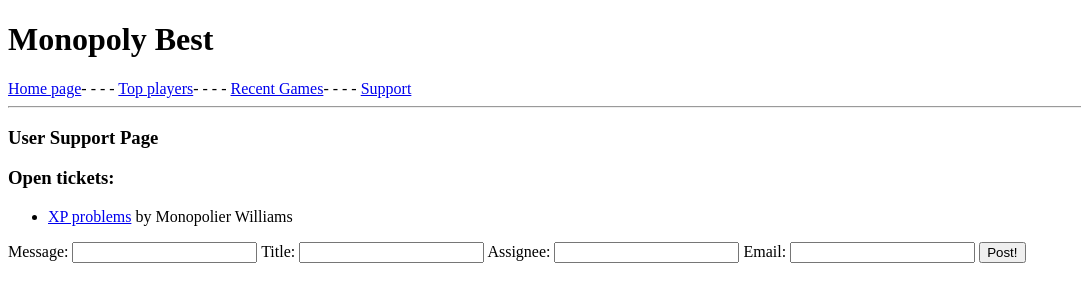
After one commit to florantis/hillel, a Django app: page /support/ in a window 1280 px wide. The commit adds this page. Shown: the top 302 px of the page, without its empty margins (0-1081 px from the left). Run offline with Django 4.2, Linux system fonts and the light colour scheme; data comes from the database, SQL or seed files in the repository; both versions use the stored data as it was after the commit.

Commit message:
Created commentary and support systems using forms

```diff
--- a/monopoly/monopoly/settings.py
+++ b/monopoly/monopoly/settings.py
@@ -44,7 +44,7 @@
     'django.middleware.security.SecurityMiddleware',
     'django.contrib.sessions.middleware.SessionMiddleware',
     'django.middleware.common.CommonMiddleware',
-    # 'django.middleware.csrf.CsrfViewMiddleware',
+    'django.middleware.csrf.CsrfViewMiddleware',
     'django.contrib.auth.middleware.AuthenticationMiddleware',
     'django.contrib.messages.middleware.MessageMiddleware',
     'django.middleware.clickjacking.XFrameOptionsMiddleware',
--- /dev/null
+++ b/monopoly/user_profile/forms.py
@@ -0,0 +1,64 @@
+from django import forms
+from django.core.exceptions import ValidationError
+from .models import SupportTicket
+
+class CommentaryForm(forms.Form):
+    comment = forms.CharField(min_length=4, max_length=512)
+
+    def clean_comment(self):
+        data = self.cleaned_data["comment"]
+        if "communism" in data.lower():
+            self.add_error("comment", "You used prohibited words.")
+
+class SupportTicketForm(forms.ModelForm):
+    assignee = forms.CharField(min_length=5, max_length=100, required=False)
+    email = forms.CharField(required=False)
+
+    class Meta:
+        model = SupportTicket
+        fields = ['message', 'title']
+
+    def clean_assignee(self):
+        data = self.cleaned_data.get("assignee").split(" ")
+        if not data[0]:
+            return
+
+        if len(data) < 2:
+            self.add_error("assignee", "Please, enter your real name.")
+            return self.cleaned_data.get("assignee")
+
+        for word in data:
+            if list(word)[0] == list(word)[0].lower():
+                self.add_error("assignee", "Please, enter your real name.")
+                return self.cleaned_data.get("assignee")
+
+        for num in (0, 1, 2, 3, 4, 5, 6, 7, 8, 9):
+            if str(num) in data:
+                self.add_error("assignee", "Please, enter your real name.")
+                return self.cleaned_data.get("assignee")
+
+        return self.cleaned_data.get("assignee")
+
+
+    def clean_email(self):
+        email = self.cleaned_data.get("email")
+        if not email:
+            return None
+        if len(email.split("@")) != 2:
+            self.add_error("email", "You entered invalid email.")
+        return self.cleaned_data.get("email")
+
+
+    def clean_message(self):
+        message = self.cleaned_data["message"].split(" ")
+        if len(message) <= 10:
+            self.add_error("message", "Please, provide more verbose explanation of the issue.")
+        return self.cleaned_data.get("message")
+
+    def clean(self):
+        cleaned_data = super().clean()
+
+        if (cleaned_data["assignee"] and not cleaned_data["email"] or \
+        not cleaned_data["assignee"] and cleaned_data["email"]) and not \
+        (self.has_error("assignee") or self.has_error("email")):
+            self.add_error("assignee", "Please, provide both your name and email if you want to leave your credentials.")
--- a/monopoly/user_profile/models.py
+++ b/monopoly/user_profile/models.py
@@ -10,6 +10,13 @@
 
     def __str__(self):
         return self.username
+
+
+class Commentary(models.Model):
+    owner = models.ForeignKey("User", on_delete=models.CASCADE, related_name="owner")
+    on_page = models.ForeignKey("User", on_delete=models.CASCADE)
+    content = models.CharField(max_length=512)
+    time = models.TimeField(auto_now_add=True)
 
 
 class Game(models.Model):
@@ -25,9 +32,19 @@
     time_when_recieved = models.TimeField()
     owner = models.ForeignKey("User", on_delete=models.CASCADE)
 
+
 class Trophy(models.Model):
     title = models.CharField(max_length=32)
     description = models.CharField(max_length=128)
 
     def __str__(self):
         return self.title
+
+
+class SupportTicket(models.Model):
+    assignee = models.CharField(max_length=100, null=True)
+    email = models.EmailField(max_length=254, null=True)
+    title = models.CharField(max_length=32)
+    message = models.CharField(max_length=512)
+    time_when_posted = models.TimeField(auto_now_add=True)
+    is_open = models.BooleanField(auto_created=True)
--- a/monopoly/user_profile/templates/user_profile/base.html
+++ b/monopoly/user_profile/templates/user_profile/base.html
@@ -7,8 +7,10 @@
 <body>
     <div class="header">
         <h1>Monopoly Best</h1>
-        <a href="/">Home page</a>- - - -<a href="/top_players/">Top players</a>- - - -
-            <a href="/recent_games/">Recent Games</a>
+        <a href="{% url "index" %}">Home page</a>- - - -
+        <a href="{% url "top_players" %}">Top players</a>- - - -
+        <a href="{% url "recent_games" %}">Recent Games</a>- - - -
+        <a href="{% url "support_page" %}">Support</a>
         <hr>
     </div>
 
--- /dev/null
+++ b/monopoly/user_profile/templates/user_profile/support_page.html
@@ -0,0 +1,26 @@
+{% extends 'user_profile/base.html' %}
+
+{% block page_title %}Support{% endblock page_title %}
+{% block title %}User Support Page{% endblock %}
+
+{% block contents %}
+
+<h3>Open tickets:</h3>
+<ul>
+{% for ticket in ticket_list %}
+<li><a href="{% url "support_ticket_info" ticket.pk %}">{{ticket.title}}</a>
+    by {% if ticket.assignee %}{{ticket.assignee}}{% else %}Anonymous{% endif %}</li>
+{% endfor %}
+</ul>
+
+<form action="{% url "support_page" %}" method="post">{% csrf_token %}
+    {{form}}
+    {% comment %} <div>
+        <label for="comment">Leave your own comment</label>
+        <input name="comment" id="comment" value="" />
+    </div> {% endcomment %}
+        <button>Post!</button>
+</form>
+
+
+{% endblock contents %}
--- a/monopoly/user_profile/urls.py
+++ b/monopoly/user_profile/urls.py
@@ -7,11 +7,16 @@
     path("top_players/", views.top_players, name="top_players"),
     path("recent_games/", views.recent_games, name="recent_games"),
 
+    path("support/", views.SupportPage.as_view(), name="support_page"),
+    path("support/ticket_info/<pk>/", views.SupportTicketDetail.as_view(), name="support_ticket_info"),
+
     path("user/<int:id>/", views.view_user_page, name="user_page"),
-    path("user/<int:id>/won_games/", views.user_won_games, name="user_page"),
+    path("user/<int:id>/won_games/", views.user_won_games, name="user_won_games"),
 
-    path("user/<int:id>/trophies/", views.view_trophies, name="user_page"),
-    path("user/<int:user_id>/trophies/<int:trophy_id>/", views.view_granted_trophy, name="user_page"),
+    path("user/<int:id>/trophies/", views.view_trophies, name="user_trophies"),
+    path("user/<int:user_id>/trophies/<int:trophy_id>/", views.view_granted_trophy, name="user_trophy"),
+
+    path("user/<int:id>/comment_info/", views.success_comment, name="user_comment_success"),
 
     path("game/<int:id>/", views.view_game_info, name="game_info"),
 ]
--- a/monopoly/user_profile/views.py
+++ b/monopoly/user_profile/views.py
@@ -1,6 +1,10 @@
+from typing import Any, Dict
 from django.shortcuts import render
 from django.http import HttpResponse
-from .models import User, Game, GrantedTrophy, Trophy
+from django.urls import reverse
+from .models import User, Game, GrantedTrophy, Trophy, Commentary, SupportTicket
+from .forms import CommentaryForm, SupportTicketForm
+from django.views.generic import FormView, DetailView
 
 # Create your views here.
 def index(request):
@@ -9,7 +13,6 @@
 def top_players(request):
     user_list = list(User.objects.all())
     user_list.sort(reverse=True, key=lambda user: user.experience)
-
     return render(request, "user_profile/top_users.html", \
                   {"user_list": user_list})
 
@@ -20,7 +23,10 @@
 
 def view_user_page(request, id):
     player = User.objects.get(pk=id)
-    return render(request, "user_profile/user_page.html", {"user": player})
+    comment_list = list(Commentary.objects.filter(on_page=id))
+    comment_list.sort(reverse=True, key=lambda game: game.time)
+    return render(request, "user_profile/user_page.html", {"user": player, "comment_list": comment_list})
+
 
 def view_game_info(request, id):
     game = Game.objects.get(pk=id)
@@ -31,6 +37,7 @@
     game_list = Game.objects.filter(winner=user)
     return render(request, "user_profile/user_won_games.html", {"game_list": game_list, "user": user})
 
+
 def view_trophies(request, id):
     user = User.objects.get(pk=id)
     trophy_list = GrantedTrophy.objects.filter(owner=user)
@@ -40,5 +47,41 @@
     user = User.objects.get(pk=user_id)
     trophy_type = Trophy.objects.get(pk=trophy_id)
     granted_trophy = GrantedTrophy.objects.get(owner=user, type=trophy_type)
-    print(granted_trophy)
     return render(request, r"user_profile\trophy.html", {"user": user, "trophy": granted_trophy})
+
+
+def success_comment(request, id):
+    owner = User.objects.get(pk=1)
+    on_page = User.objects.get(pk=id)
+    form_data = CommentaryForm(request.POST)
+
+    if form_data.is_valid():
+        comment = Commentary.objects.create(owner=owner, on_page=on_page, content=request.POST.get("comment"))
+    else:
+        comment = None
+
+    return render(request, "user_profile/commentary_created.html", {"comment": comment, "error_list": form_data.errors, "id": id})
+
+
+class SupportPage(FormView):
+    form_class = SupportTicketForm
+    template_name = "user_profile/support_page.html"
+
+    def get_context_data(self, **kwargs):
+        context = super().get_context_data(**kwargs)
+        context["ticket_list"] = SupportTicket.objects.filter(is_open=True)
+
+        return context
+
+    def form_valid(self, form):
+        SupportTicket.objects.create(assignee=form.cleaned_data["assignee"], email=form.cleaned_data["email"],
+                                     message=form.cleaned_data["message"], title=form.cleaned_data["title"],
+                                     is_open=True)
+        return super().form_valid(form)
+
+    def get_success_url(self):
+        return reverse("support_page")
+
+
+class SupportTicketDetail(DetailView):
+    model = SupportTicket
```
Also changed, not shown: monopoly/user_profile/admin.py (+10 -1 lines), monopoly/user_profile/templates/user_profile/commentary_created.html (added, +32 -0 lines), monopoly/user_profile/templates/user_profile/supportticket_detail.html (added, +16 -0 lines), monopoly/user_profile/templates/user_profile/user_page.html (+20 -0 lines), monopoly/db.sqlite3, monopoly/user_profile/migrations/0007_commentary.py (added), monopoly/user_profile/migrations/0008_supportticket_alter_commentary_time.py (added), monopoly/user_profile/migrations/0009_alter_supportticket_assignee_and_more.py (added).
